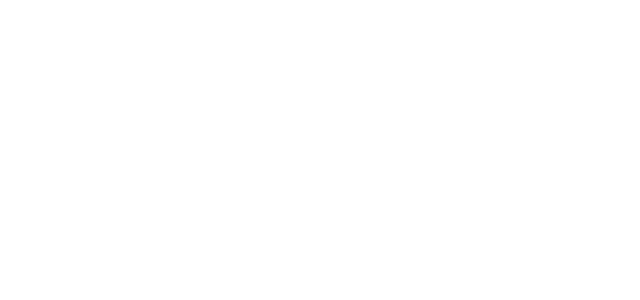
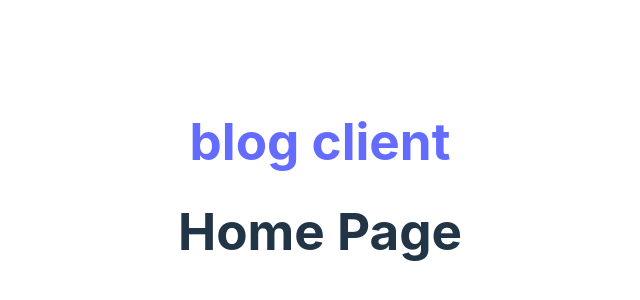
Before and after one commit to sourdoughbredd/blog-client, a React (Vite) app: page / in a window 1280 px wide. Shown: the part 214-514 px from the top of the page, without its empty margins (320-960 px from the left). Built offline with nearby package versions, Linux system fonts and the light colour scheme.

Commit message:
Create page routes

```diff
--- a/package.json
+++ b/package.json
@@ -11,7 +11,8 @@
   },
   "dependencies": {
     "react": "^18.2.0",
-    "react-dom": "^18.2.0"
+    "react-dom": "^18.2.0",
+    "react-router-dom": "^6.23.0"
   },
   "devDependencies": {
     "@types/react": "^18.2.66",
--- a/src/App.jsx
+++ b/src/App.jsx
@@ -1,7 +1,39 @@
 import "./App.css";
+import { Outlet, RouterProvider, createBrowserRouter } from "react-router-dom";
+import Header from "./components/Header";
+import Home from "./pages/Home";
+import Post from "./pages/Post";
+import Login from "./pages/Login";
+import Signup from "./pages/Signup";
+
+// App Layout Component
+const Layout = () => {
+  return (
+    <>
+      <Header />
+      <div id="app-main-content-container">
+        <Outlet />
+      </div>
+    </>
+  );
+};
 
 function App() {
-  return <></>;
+  // Router
+  const router = createBrowserRouter([
+    {
+      path: "/",
+      element: <Layout />,
+      children: [
+        { index: true, element: <Home /> },
+        { path: "posts/:postId", element: <Post /> },
+        { path: "users/login", element: <Login /> },
+        { path: "users/signup", element: <Signup /> },
+      ],
+    },
+  ]);
+
+  return <RouterProvider router={router} />;
 }
 
 export default App;
--- a/src/components/Header.jsx
+++ b/src/components/Header.jsx
@@ -0,0 +1,13 @@
+const Header = () => {
+  return (
+    <header>
+      <div className="logo">
+        <a href="/">
+          <h1>blog client</h1>
+        </a>
+      </div>
+    </header>
+  );
+};
+
+export default Header;
--- a/src/pages/Home.jsx
+++ b/src/pages/Home.jsx
@@ -0,0 +1,5 @@
+const Home = () => {
+  return <h1>Home Page</h1>;
+};
+
+export default Home;
--- a/src/pages/Login.jsx
+++ b/src/pages/Login.jsx
@@ -0,0 +1,5 @@
+const Login = () => {
+  return <h1>Login Page</h1>;
+};
+
+export default Login;
--- a/src/pages/Post.jsx
+++ b/src/pages/Post.jsx
@@ -0,0 +1,5 @@
+const Post = () => {
+  return <h1>Post Page</h1>;
+};
+
+export default Post;
--- a/src/pages/Signup.jsx
+++ b/src/pages/Signup.jsx
@@ -0,0 +1,5 @@
+const Signup = () => {
+  return <h1>Signup Page</h1>;
+};
+
+export default Signup;
```
Also changed, not shown: 1 other file (tests, documents, lock files or other folders).
